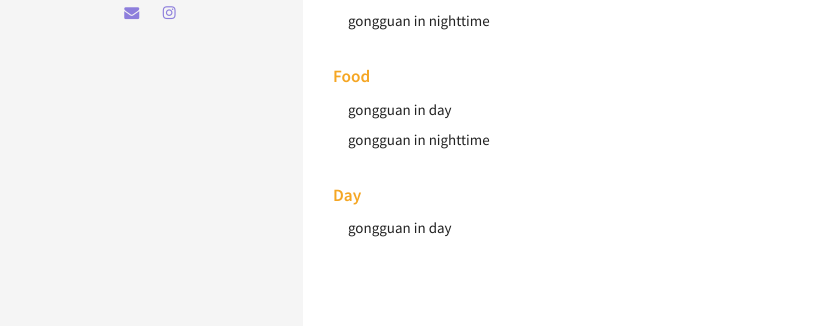
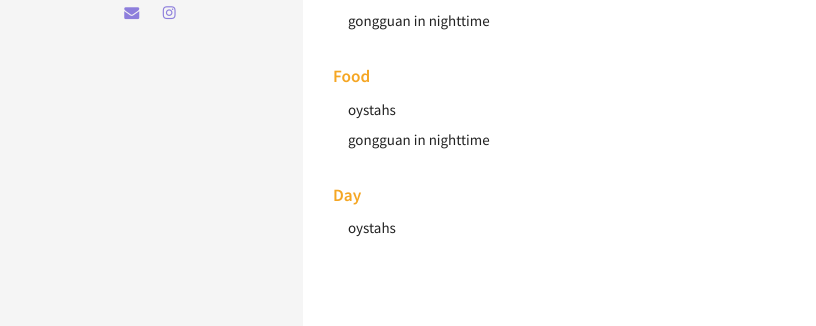
Before and after one commit to janicep/janicep.github.io, a Jekyll site: the page built from tags.html, in a window 1280 px wide. Shown: the part 506-832 px from the top of the page, without its empty margins (17-833 px from the left). Built offline with Jekyll 4.4.1, drawn with Linux system fonts in a browser that asks for light colours.

Commit message:
updated day 3 post

```diff
--- a/_posts/2017-09-12-gongguan-day.md
+++ b/_posts/2017-09-12-gongguan-day.md
@@ -1,25 +1,30 @@
 ---
 layout: post
-title: "gongguan in day"
+title: "oystahs"
 excerpt: ""
 date:  2017-09-11 23:04:00
 tags: [day, food]
 categories: [photos]
 comments: true
 image:
-  feature: "https://farm5.staticflickr.com/4416/36371427343_52ab8d980a_o.jpg"
+  feature: "https://farm5.staticflickr.com/4349/36995596806_0ff24bb8c2_o.jpg"
 more: true
 ---
-<img src="https://farm5.staticflickr.com/4349/36995596806_0ff24bb8c2_o.jpg" alt="_DSC0824">
+
+Exploring 公館 in daylight (read: more eating).
 
 <img src="https://farm5.staticflickr.com/4441/37043169231_5839a253b4_o.jpg" alt="_DSC0828">
 
 <img src="https://farm5.staticflickr.com/4389/37043169511_5e5d6cdd95_o.jpg" alt="_DSC0821">
 
+<img src="https://farm5.staticflickr.com/4389/36995596316_be736cec83_o.jpg" alt="_DSC0829">
+
 <img src="https://farm5.staticflickr.com/4377/37043166011_3c44a6c8f9_o.jpg" alt="_DSC0849">
 
-<img src="https://farm5.staticflickr.com/4389/36995596316_be736cec83_o.jpg" alt="_DSC0829">
 
 <img src="https://farm5.staticflickr.com/4381/37043168711_863d537708_o.jpg" alt="_DSC0832">
 
 <img src="https://farm5.staticflickr.com/4351/37043167381_6571e90d9b_o.jpg" alt="_DSC0842">
+
+
+<img src="https://farm5.staticflickr.com/4416/36371427343_52ab8d980a_o.jpg" alt="">
```
Also changed, not shown: 6 other files.
